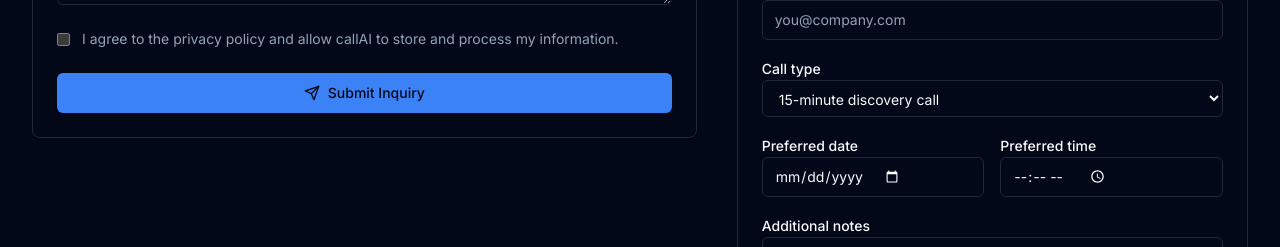
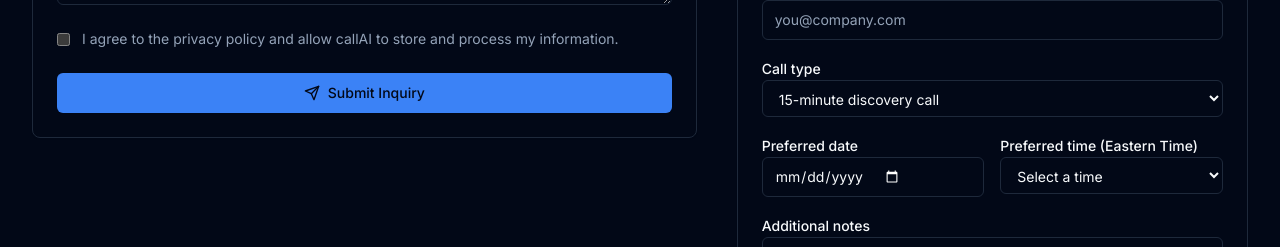
Before and after one commit to Nikhil3gitt/callAiCompanyWebsite, a Next.js app: page /contact in a window 1280 px wide. Shown: the part 1020-1267 px from the top of the page. Built offline with nearby package versions, Linux system fonts and the light colour scheme.

Commit message:
feat: replace time input with a dropdown menu of predefined Eastern Time slots

```diff
--- a/src/app/contact/page.tsx
+++ b/src/app/contact/page.tsx
@@ -390,8 +390,30 @@ export default function ContactPage() {
                       )}
                     </div>
                     <div>
-                      <label className="text-sm font-medium">Preferred time</label>
-                      <Input {...registerSchedule("time")} type="time" />
+                      <label className="text-sm font-medium">Preferred time (Eastern Time)</label>
+                      <select
+                        {...registerSchedule("time")}
+                        className="w-full rounded-md border border-input bg-background px-3 py-2 text-sm text-foreground"
+                      >
+                        <option value="" disabled>Select a time</option>
+                        <option value="9:00 AM ET">9:00 AM</option>
+                        <option value="9:30 AM ET">9:30 AM</option>
+                        <option value="10:00 AM ET">10:00 AM</option>
+                        <option value="10:30 AM ET">10:30 AM</option>
+                        <option value="11:00 AM ET">11:00 AM</option>
+                        <option value="11:30 AM ET">11:30 AM</option>
+                        <option value="12:00 PM ET">12:00 PM</option>
+                        <option value="12:30 PM ET">12:30 PM</option>
+                        <option value="1:00 PM ET">1:00 PM</option>
+                        <option value="1:30 PM ET">1:30 PM</option>
+                        <option value="2:00 PM ET">2:00 PM</option>
+                        <option value="2:30 PM ET">2:30 PM</option>
+                        <option value="3:00 PM ET">3:00 PM</option>
+                        <option value="3:30 PM ET">3:30 PM</option>
+                        <option value="4:00 PM ET">4:00 PM</option>
+                        <option value="4:30 PM ET">4:30 PM</option>
+                        <option value="5:00 PM ET">5:00 PM</option>
+                      </select>
                       {scheduleErrors.time && (
                         <p className="text-sm text-red-600 mt-1">
                           {scheduleErrors.time.message}
```
